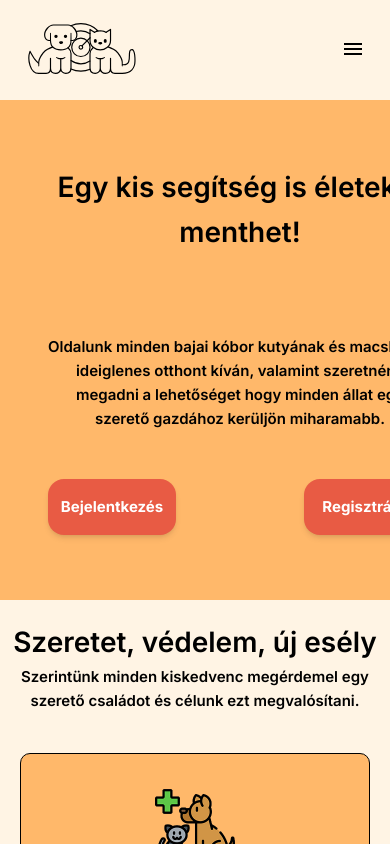
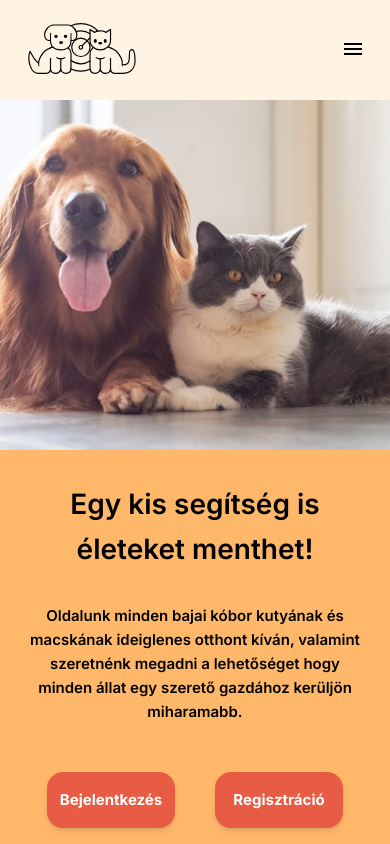
Before and after one commit to Szaszuge/menhely, a Vue app in the folder menhely/: page / in a window 390 px wide. Shown: the top 844 px of the page. Built offline with nearby package versions, Linux system fonts and the light colour scheme.

Commit message:
SCRUM-80 landing page + homebar reszponzivitas

```diff
--- a/menhely/src/components/Homebar.vue
+++ b/menhely/src/components/Homebar.vue
@@ -1,8 +1,6 @@
 <script setup lang="ts">
 import Button from './Button.vue';
 </script>
-
-
 <template>
     <div id="main">
         <div id="sub" class="bg-orange-300">
@@ -14,7 +12,6 @@ import Button from './Button.vue';
                     Bejelentkezés
                 </Button>
                 </RouterLink>
-
                 <RouterLink to="/register">
                 <Button>
                     Regisztráció
@@ -24,49 +21,93 @@ import Button from './Button.vue';
         </div>
         <div class="kep"></div>
     </div>
-
-
 </template>
-
-
 <style scoped>
-div{
+#main {
     display: flex;
-}
-#main{
-flex-flow: row nowrap;
+    flex-flow: row nowrap;
+    min-height: 500px;
 }
 
-#sub{
+#sub {
+    display: flex;
     justify-content: center;
     align-items: center;
-    flex-grow: 1;
     flex-flow: column nowrap;
     padding: 3rem;
-}
-img{
-    width: calc(225px + 55vw);
-    flex-grow: 2;
+    width: 30%;
 }
 
-h1{
+h1 {
     font-size: 1.75rem;
     font-weight: 600;
-    padding-bottom: 5rem;
+    padding-bottom: 3rem;
     text-align: center;
 }
-p{
+
+p {
     font-weight: 600;
     text-align: center;
 }
-.buttonigazitas{
-    margin-top: 3rem;
-    gap: 8rem;
+
+.buttonigazitas {
+    display: flex;
+    margin-top: 5rem;
+    gap: 4rem;
 }
-.kep{
+
+.kep {
     background-image: url('../assets/welcome.png');
     background-size: cover;
-    min-width: calc(425px + 45vw);
-    height: 500px;
+    background-position: center;
+    width: 70%;
+    min-width: calc(425px + 30vw);
+    height: 100%;
+    min-height: 500px;
 }
+
+/* 1300px korul kellett javitani, mert szétesett */
+@media (max-width: 1300px) {
+    .buttonigazitas {
+        flex-direction: column;
+        gap: 1.5rem;
+        margin-top: 3rem;
+    }
+
+    h1 {
+        padding-bottom: 2rem;
+    }
+
+    #sub {
+        padding: 2rem;
+    }
+}
+
+
+@media (max-width: 1050px) {
+    #main {
+        flex-flow: column nowrap;
+        min-height: unset;
+    }
+
+    .kep {
+        width: 100%;
+        min-width: 100%;
+        order: -1;
+        height: 350px;
+        min-height: 350px;
+    }
+
+    #sub {
+        width: 100%;
+        padding: 2rem 1.5rem;
+    }
+
+    .buttonigazitas {
+        flex-direction: row;
+        gap: 2.5rem;
+        margin-top: 3rem;
+    }
+}
+
 </style>
```
